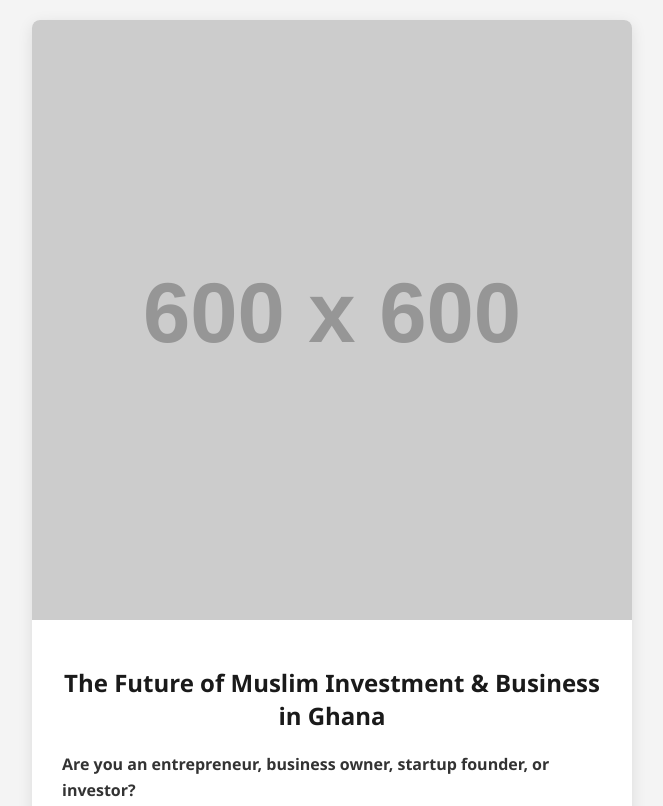
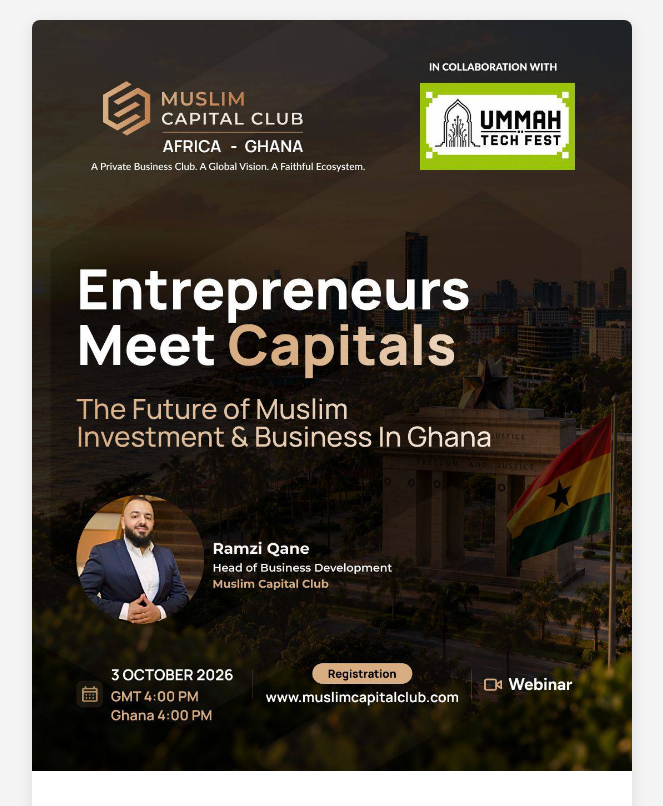
Before and after one commit to Esaani/MCC, a plain HTML site: page index.html in a window 1280 px wide. Shown: the top 806 px of the page, without its empty margins (308-971 px from the left). Drawn offline with Linux system fonts and the light colour scheme; placeholder pictures from the web are drawn by us.

Commit message:
Add poster image and update HTML template

```diff
--- a/index.html
+++ b/index.html
@@ -101,8 +101,8 @@
 </head>
 <body>
     <div class="container">
-        <!-- REPLACE THE SRC BELOW WITH THE HOSTED URL OF YOUR IMAGE -->
-        <img src="https://via.placeholder.com/600x600?text=Insert+Event+Poster+Here" alt="Entrepreneurs Meet Capitals" class="header-image">
+        <!-- Image hosted on your GitHub repository -->
+        <img src="https://raw.githubusercontent.com/Esaani/MCC/main/poster.jpg" alt="Entrepreneurs Meet Capitals" class="header-image">
 
         <div class="content">
             <h1 class="title">The Future of Muslim Investment & Business in Ghana</h1>
```
Also changed, not shown: poster.jpg (added).
